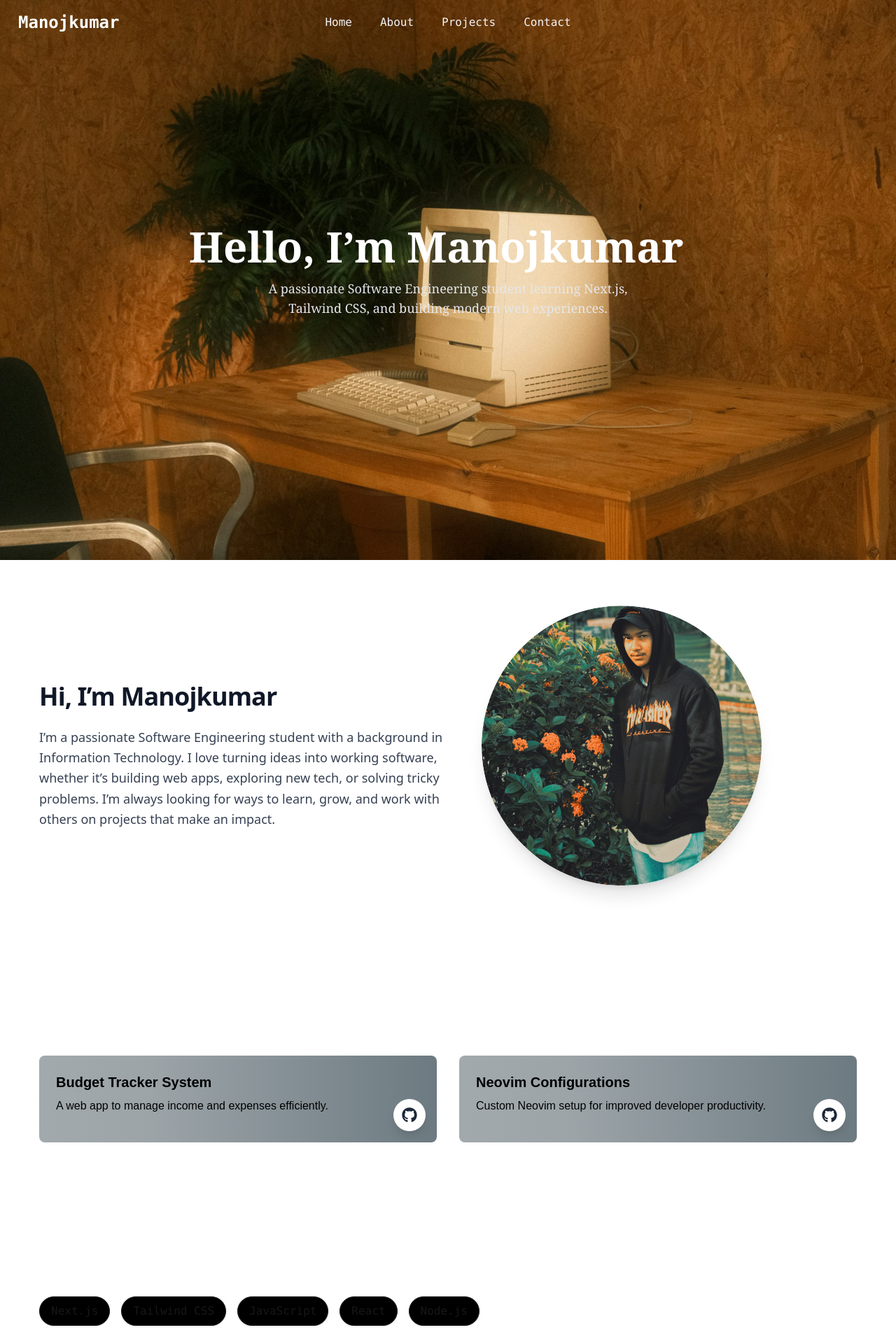
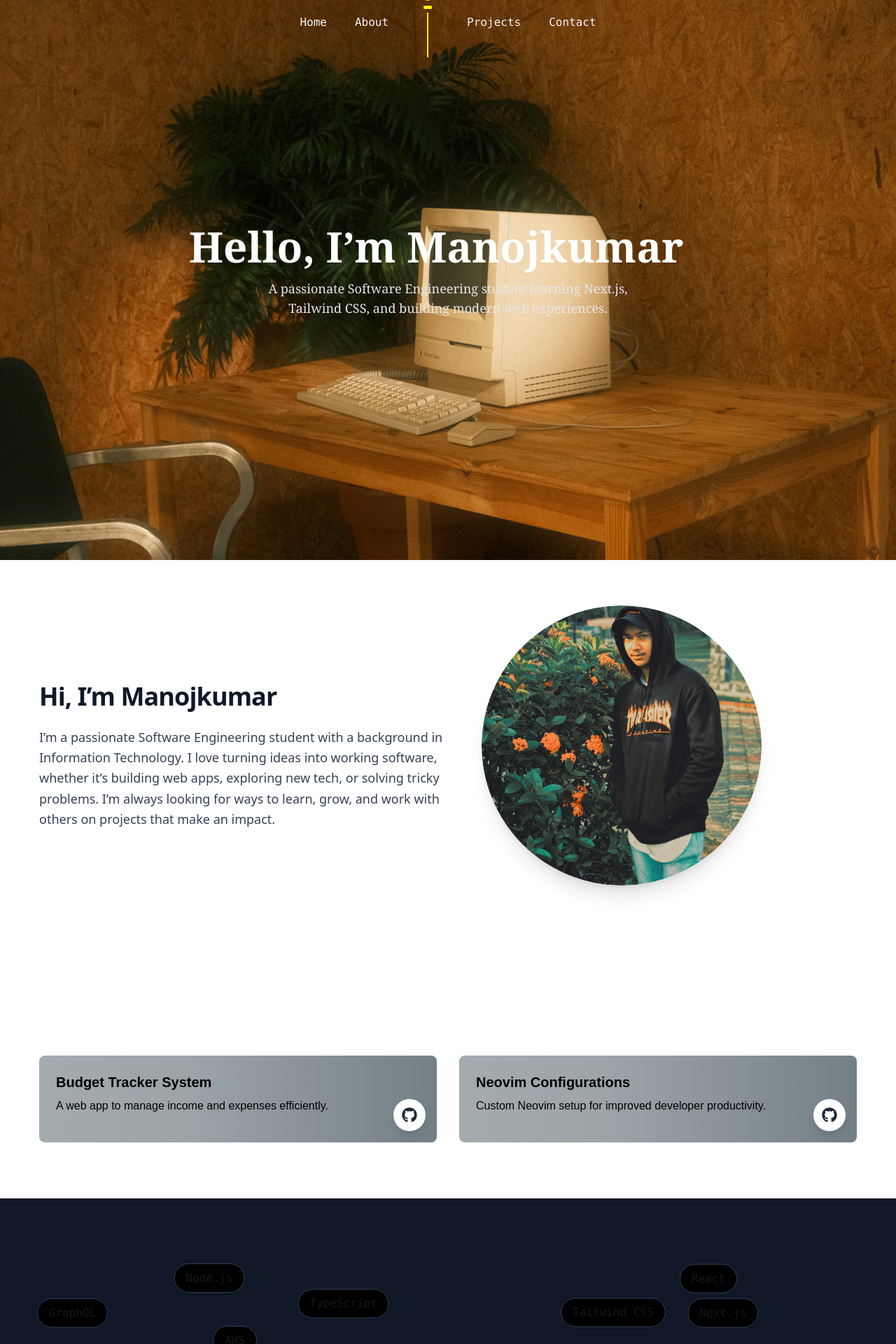
Before and after one commit to halfpastfive23/my-portfolio, a Next.js app: page / in a window 1280 px wide. Shown: the top 1920 px of the page at 70% size. Built offline with nearby package versions, Linux system fonts and the light colour scheme.

Commit message:
Improvements

```diff
--- a/components/Navbar.js
+++ b/components/Navbar.js
@@ -8,28 +8,54 @@ const menuItems = ["Home", "About", "Projects", "Contact"];
 export default function Navbar() {
   const [showNavbar, setShowNavbar] = useState(true);
   const [lastScrollY, setLastScrollY] = useState(0);
+  const [isDarkMode, setIsDarkMode] = useState(false);
 
+  // Initialize theme on mount from saved preference or system settings
+  useEffect(() => {
+    const savedTheme = window.localStorage.getItem("theme");
+    const prefersDark = window.matchMedia("(prefers-color-scheme: dark)").matches;
+    if (savedTheme === "dark" || (!savedTheme && prefersDark)) {
+      document.documentElement.classList.add("dark");
+      setIsDarkMode(true);
+    } else {
+      document.documentElement.classList.remove("dark");
+      setIsDarkMode(false);
+    }
+  }, []);
+
+  // Scroll listener for navbar hide/show
   useEffect(() => {
     const handleScroll = () => {
       const currentScrollY = window.scrollY;
-
-      if (currentScrollY > lastScrollY && currentScrollY > 100) {
+      if (currentScrollY > lastScrollY && currentScrollY > 30) {
         setShowNavbar(false);
       } else {
         setShowNavbar(true);
       }
-
       setLastScrollY(currentScrollY);
     };
-
-    window.addEventListener("scroll", handleScroll);
+    window.addEventListener("scroll", handleScroll, { passive: true });
     return () => window.removeEventListener("scroll", handleScroll);
   }, [lastScrollY]);
+
+  // Toggle dark mode and save to localStorage
+  const toggleDarkMode = () => {
+    const root = window.document.documentElement;
+    if (root.classList.contains("dark")) {
+      root.classList.remove("dark");
+      setIsDarkMode(false);
+      window.localStorage.setItem("theme", "light");
+    } else {
+      root.classList.add("dark");
+      setIsDarkMode(true);
+      window.localStorage.setItem("theme", "dark");
+    }
+  };
 
   const listVariants = {
     visible: {
       transition: {
-        staggerChildren: 0.12,
+        staggerChildren: 0.1,
         delayChildren: 0,
         when: "beforeChildren",
         staggerDirection: 1,
@@ -37,7 +63,7 @@ export default function Navbar() {
     },
     hidden: {
       transition: {
-        staggerChildren: 0.12,
+        staggerChildren: 0.1,
         staggerDirection: -1,
         when: "afterChildren",
       },
@@ -48,42 +74,71 @@ export default function Navbar() {
     visible: {
       opacity: 1,
       y: 0,
-      transition: {
-        duration: 0.4,
-        ease: [0.4, 0, 0.2, 1],
-      },
+      transition: { duration: 0.25, ease: [0.4, 0, 0.2, 1] },
     },
     hidden: {
       opacity: 0,
-      y: -25,
-      transition: {
-        duration: 0.4,
-        ease: [0.4, 0, 0.2, 1],
-      },
+      y: -20,
+      transition: { duration: 0.25, ease: [0.4, 0, 0.2, 1] },
     },
   };
 
+  // Split menu items to put hanging light in middle
+  const half = Math.ceil(menuItems.length / 2);
+  const firstHalf = menuItems.slice(0, half);
+  const secondHalf = menuItems.slice(half);
+
   return (
-    <div className="container">
-      <motion.nav
+    <nav className="fixed top-0 left-0 right-0 z-50 bg-transparent h-16 flex items-center justify-center px-6 max-w-7xl mx-auto">
+      <motion.ul
+        className="flex space-x-10 font-mono text-gray-100 font-medium items-center"
         initial="visible"
         animate={showNavbar ? "visible" : "hidden"}
-        className="fixed top-0 left-0 right-0 z-50 bg-transparent h-16 flex items-center"
         variants={listVariants}
       >
-        <motion.h1
-          className="text-2xl font-bold text-white ml-4 font-mono"
+        {firstHalf.map((item, i) => (
+          <motion.li
+            key={i}
             variants={itemVariants}
-          style={{ position: "fixed", left: "10px" }}
+            className="hover:text-indigo-300 cursor-pointer"
           >
-          Manojkumar
-        </motion.h1>
+            {item}
+          </motion.li>
+        ))}
 
-        <div className="max-w-7xl mx-auto flex flex-1 justify-center px-4 font-mono">
-          <motion.ul className="flex space-x-10 text-gray-100 font-medium">
-            {menuItems.map((item, index) => (
+        {/* Hanging light bulb toggle */}
         <motion.li
-                key={index}
+          variants={itemVariants}
+          className="cursor-pointer relative flex flex-col items-center"
+          onClick={toggleDarkMode}
+          aria-label="Toggle Dark Mode"
+          title="Toggle Dark Mode"
+        >
+          <motion.svg
+            xmlns="http://www.w3.org/2000/svg"
+            className="w-8 h-8"
+            fill={isDarkMode ? "none" : "yellow"}
+            stroke={isDarkMode ? "gray" : "yellow"}
+            strokeWidth={2}
+            viewBox="0 0 24 24"
+            initial={{ scale: 1 }}
+            animate={{ scale: isDarkMode ? 0.9 : 1.1 }}
+            transition={{ yoyo: Infinity, duration: 1 }}
+          >
+            <path d="M9 21h6v-1H9v1z" />
+            <path d="M14 10a2 2 0 11-4 0c0-1.11 1.03-2 2-2s2 .89 2 2z" />
+            <path d="M12 1a6 6 0 00-6 6c0 3.5 3 6 6 6s6-2.5 6-6a6 6 0 00-6-6z" />
+          </motion.svg>
+          <div
+            className={`mt-1 h-16 w-0.5 bg-yellow-300 animate-pulse ${
+              isDarkMode ? "opacity-20" : "opacity-100"
+            }`}
+          />
+        </motion.li>
+
+        {secondHalf.map((item, i) => (
+          <motion.li
+            key={i + half}
             variants={itemVariants}
             className="hover:text-indigo-300 cursor-pointer"
           >
@@ -91,8 +146,6 @@ export default function Navbar() {
           </motion.li>
         ))}
       </motion.ul>
-        </div>
-      </motion.nav>
-    </div>
+    </nav>
   );
 }
--- a/components/Skills.js
+++ b/components/Skills.js
@@ -1,26 +1,212 @@
-import ScrollFadeIn from "./ScrollFadeIn";
+"use client";
+
+import React, { useState, useEffect, useRef, useLayoutEffect } from "react";
+
+const skills = [
+  "Next.js",
+  "Tailwind CSS",
+  "JavaScript",
+  "React",
+  "Node.js",
+  "TypeScript",
+  "Redux",
+  "GraphQL",
+  "Docker",
+  "AWS",
+];
+
+function randomVelocity() {
+  return (Math.random() * 2 + 0.5) * (Math.random() < 0.5 ? 1 : -1);
+}
 
 export default function Skills() {
+  const containerRef = useRef(null);
+  const tagsRefs = useRef([]);
+  const [containerSize, setContainerSize] = useState({ width: 0, height: 0 });
 
-  const skills = ["Next.js", "Tailwind CSS", "JavaScript", "React", "Node.js"];
+  const [tags, setTags] = useState(
+    () =>
+      skills.map(() => ({
+        x: 0,
+        y: 0,
+        vx: randomVelocity(),
+        vy: randomVelocity(),
+        width: 0,
+        height: 0,
+      }))
+  );
+
+  // Measure container size (full width)
+  useLayoutEffect(() => {
+    if (containerRef.current) {
+      const { width, height } = containerRef.current.getBoundingClientRect();
+      setContainerSize({ width, height });
+    }
+  }, []);
+
+  // Measure each tag size dynamically
+  useLayoutEffect(() => {
+    setTags((prevTags) =>
+      prevTags.map((tag, idx) => {
+        const tagRect = tagsRefs.current[idx]?.getBoundingClientRect();
+        if (tagRect?.width && tagRect?.height) {
+          return {
+            ...tag,
+            width: tagRect.width,
+            height: tagRect.height,
+          };
+        }
+        return tag;
+      })
+    );
+  }, [containerSize]);
+
+  // Initialize random non-overlapping positions
+  useEffect(() => {
+    setTags((prevTags) => {
+      const newPositions = [...prevTags];
+      for (let i = 0; i < newPositions.length; i++) {
+        let placed = false;
+        let attempts = 0;
+        while (!placed && attempts < 200) {
+          attempts++;
+          const x = Math.random() * (containerSize.width - newPositions[i].width);
+          const y = Math.random() * (containerSize.height - newPositions[i].height);
+
+          const collides = newPositions.some((tag, idx) => {
+            if (idx === i) return false;
+            return (
+              x < tag.x + tag.width &&
+              x + newPositions[i].width > tag.x &&
+              y < tag.y + tag.height &&
+              y + newPositions[i].height > tag.y
+            );
+          });
+
+          if (!collides) {
+            newPositions[i].x = x;
+            newPositions[i].y = y;
+            placed = true;
+          }
+        }
+        if (!placed) {
+          newPositions[i].x = Math.random() * (containerSize.width - newPositions[i].width);
+          newPositions[i].y = Math.random() * (containerSize.height - newPositions[i].height);
+        }
+      }
+      return newPositions;
+    });
+  }, [containerSize]);
+
+  // Animate with collision detection on every frame
+  useEffect(() => {
+    let animationId;
+
+    const updatePositions = () => {
+      setTags((prev) => {
+        const updated = prev.map((tag) => ({ ...tag }));
+        for (let i = 0; i < updated.length; i++) {
+          let tag = updated[i];
+          tag.x += tag.vx;
+          tag.y += tag.vy;
+
+          // Bounce off walls
+          if (tag.x <= 0) {
+            tag.x = 0;
+            tag.vx = -tag.vx;
+          }
+          if (tag.x + tag.width >= containerSize.width) {
+            tag.x = containerSize.width - tag.width;
+            tag.vx = -tag.vx;
+          }
+          if (tag.y <= 0) {
+            tag.y = 0;
+            tag.vy = -tag.vy;
+          }
+          if (tag.y + tag.height >= containerSize.height) {
+            tag.y = containerSize.height - tag.height;
+            tag.vy = -tag.vy;
+          }
+
+          // Tag to tag collision
+          for (let j = i + 1; j < updated.length; j++) {
+            let other = updated[j];
+
+            if (
+              tag.x < other.x + other.width &&
+              tag.x + tag.width > other.x &&
+              tag.y < other.y + other.height &&
+              tag.y + tag.height > other.y
+            ) {
+              // Swap velocities
+              const tempVx = tag.vx;
+              const tempVy = tag.vy;
+              tag.vx = other.vx;
+              tag.vy = other.vy;
+              other.vx = tempVx;
+              other.vy = tempVy;
+
+              // Push apart to prevent overlap
+              const overlapX = Math.min(
+                tag.x + tag.width - other.x,
+                other.x + other.width - tag.x
+              );
+              const overlapY = Math.min(
+                tag.y + tag.height - other.y,
+                other.y + other.height - tag.y
+              );
+
+              if (overlapX < overlapY) {
+                if (tag.x < other.x) {
+                  tag.x -= overlapX / 2;
+                  other.x += overlapX / 2;
+                } else {
+                  tag.x += overlapX / 2;
+                  other.x -= overlapX / 2;
+                }
+              } else {
+                if (tag.y < other.y) {
+                  tag.y -= overlapY / 2;
+                  other.y += overlapY / 2;
+                } else {
+                  tag.y += overlapY / 2;
+                  other.y -= overlapY / 2;
+                }
+              }
+            }
+          }
+        }
+        return updated;
+      });
+      animationId = requestAnimationFrame(updatePositions);
+    };
+
+    animationId = requestAnimationFrame(updatePositions);
+    return () => cancelAnimationFrame(animationId);
+  }, [containerSize]);
 
   return (
-    <ScrollFadeIn>
-    <section id="skills" className="py-20 font-mono">
-      <div className="container mx-auto px-6 md:px-12">
-        <h2 className="text-3xl font-bold mb-6 text-[#FFFFFF]">Skills</h2>
-        <div className="flex flex-wrap gap-4">
-          {skills.map((skill, index) => (
-            <span
-              key={index}
-              className="px-4 py-2 bg-[#000000] border rounded-full shadow-sm hover:shadow-md transition"
-            >
-              {skill}
-            </span>
-          ))}
-        </div>
+    <section
+      className="py-20 font-mono bg-gray-900"
+      style={{ width: "100vw", height: "400px", overflow: "hidden" }}
+    >
+      <div
+        ref={containerRef}
+        className="relative w-full h-full"
+      >
+        {skills.map((skill, i) => (
+          <div
+            key={i}
+            ref={(el) => (tagsRefs.current[i] = el)}
+            className="absolute px-4 py-2 bg-black border border-gray-700 rounded-full shadow-sm cursor-default select-none whitespace-nowrap"
+            style={{
+              transform: `translate(${tags[i].x}px, ${tags[i].y}px)`,
+            }}
+          >
+            {skill}
+          </div>
+        ))}
       </div>
     </section>
-    </ScrollFadeIn>
   );
 }
--- a/tailwind.config.js
+++ b/tailwind.config.js
@@ -1,6 +1,6 @@
 /** @type {import('tailwindcss').Config} */
 module.exports = {
-  darkMode: "class",
+  darkMode: "class", // enables Tailwind dark mode using class strategy
   content: [
     "./app/**/*.{js,ts,jsx,tsx}",
     "./components/**/*.{js,ts,jsx,tsx}",
@@ -8,9 +8,10 @@ module.exports = {
   theme: {
     extend: {
       fontFamily: {
-        sans: ['var(--font-geist-sans)', 'ui-sans-serif','system-ui'],
+        sans: ['var(--font-geist-sans)', 'ui-sans-serif', 'system-ui'],
         mono: ['var(--font-geist-mono)', 'ui-monospace'],
       },
+      // You can extend other themes here if needed, e.g., colors, spacing etc.
     },
   },
   plugins: [],
```
Lines whose indentation alone changed are shown as unchanged.
